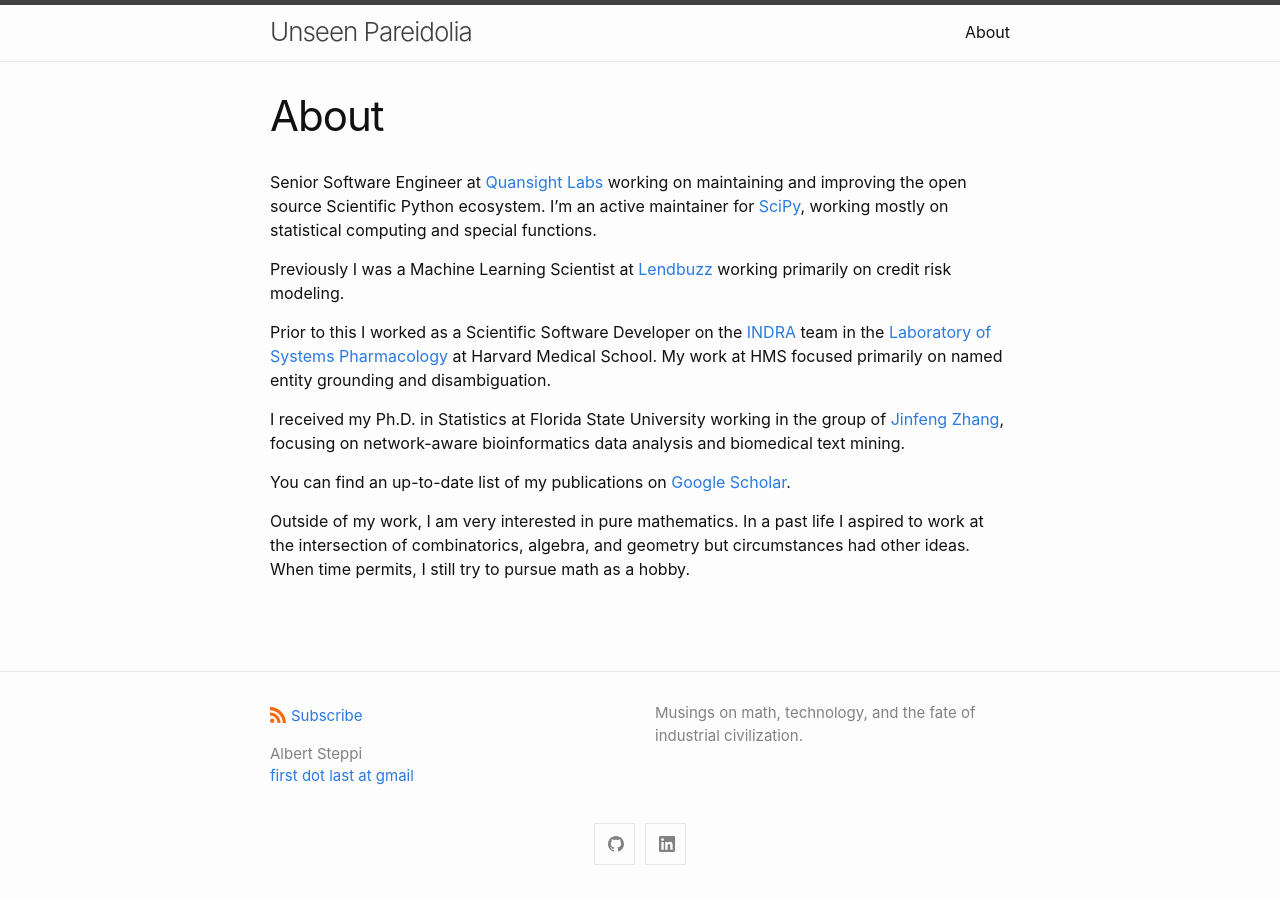
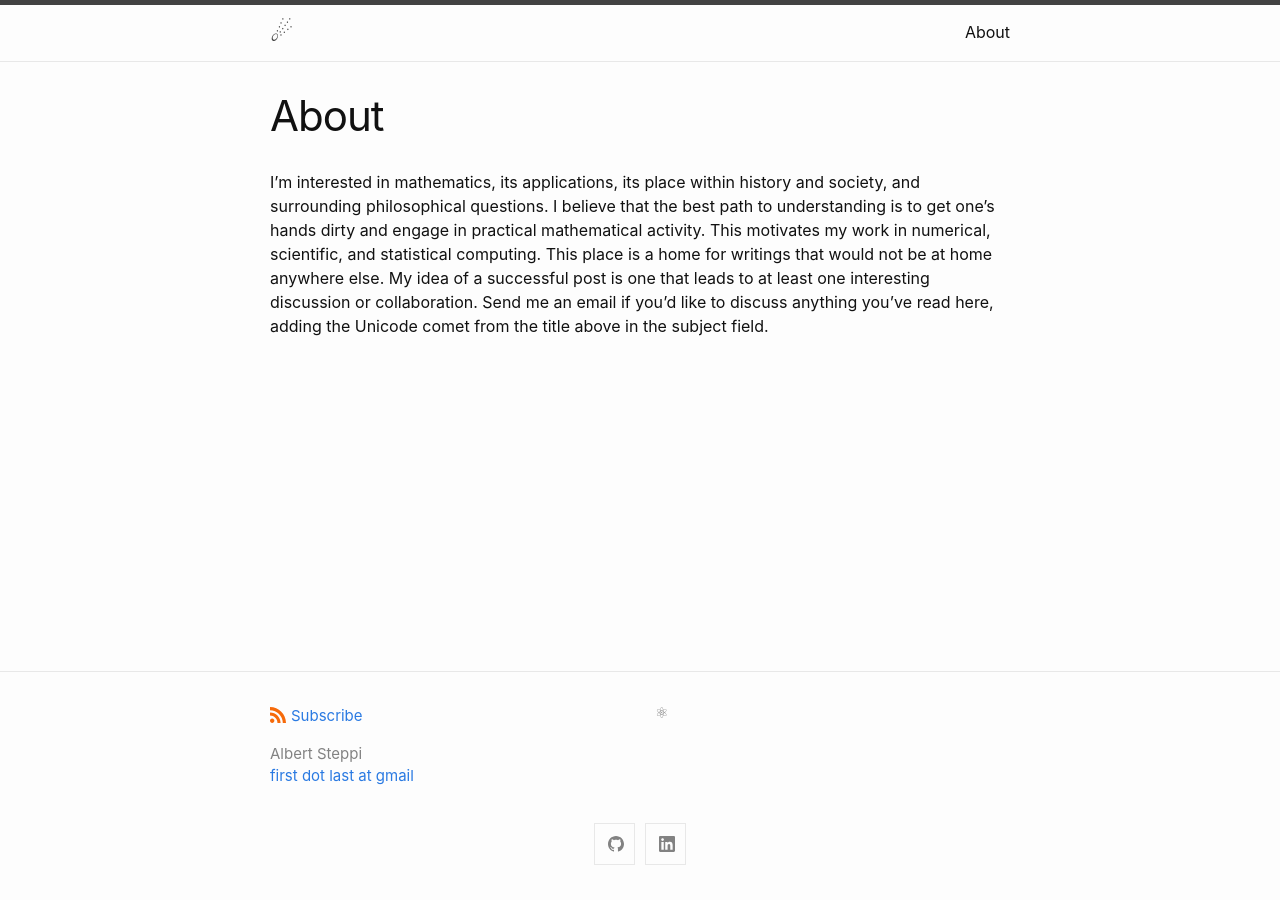
Before and after one commit to steppi/steppi.github.io, a Jekyll site: the page built from about.md, in a window 1280 px wide. Built offline with Jekyll 4.4.1, drawn with Linux system fonts in a browser that asks for light colours.

Commit message:
update about, title, and description

```diff
--- a/_config.yml
+++ b/_config.yml
@@ -1,9 +1,9 @@
-title: Unseen Pareidolia
+title: ☄
 author:
   name: Albert Steppi
   email: first dot last at gmail
 description: > # this means to ignore newlines until "show_excerpts:"
-  Musings on math, technology, and the fate of industrial civilization.
+  ⚛
 
 show_excerpts: false # set to true to show excerpts on the homepage
 
--- a/about.md
+++ b/about.md
@@ -4,27 +4,9 @@ title: About
 permalink: /about/
 ---
 
-Senior Software Engineer at [Quansight Labs](https://labs.quansight.org/) working on
-maintaining and improving the open source Scientific Python ecosystem. I'm an active
-maintainer for [SciPy](https://github.com/scipy/scipy/pulls?q=steppi), working mostly
-on statistical computing and special functions.
-
-Previously I was a Machine Learning Scientist at [Lendbuzz](https://lendbuzz.com/)
-working primarily on credit risk modeling.
-
-Prior to this I worked as a  Scientific Software Developer on the
-[INDRA](https://indralab.github.io) team in the
-[Laboratory of Systems Pharmacology](https://hits.harvard.edu/the-program/laboratory-of-systems-pharmacology/about/) at Harvard Medical School. My work at HMS focused
-primarily on named entity grounding and disambiguation.
-
-I received my Ph.D. in Statistics at
-Florida State University working in the group of [Jinfeng Zhang](https://ani.stat.fsu.edu/~jinfeng/),
-focusing on network-aware bioinformatics
-data analysis and biomedical text mining.
-
-You can find an up-to-date list of my publications on [Google Scholar](https://scholar.google.com/citations?user=_nbf9ZIAAAAJ&hl=en).
-
-Outside of my work, I am very interested in pure mathematics. In a past life
-I aspired to work at the intersection of combinatorics, algebra, and geometry
-but circumstances had other ideas. When time permits, I still try to pursue
-math as a hobby.
+I'm interested in mathematics, its applications, its place within history and society, and surrounding philosophical questions.
+I believe that the best path to understanding is to get one's hands dirty and engage in practical mathematical activity. This
+motivates my work in numerical, scientific, and statistical computing. This place is a home for writings that would not be at
+home anywhere else. My idea of a successful post is one that leads to at least one interesting discussion or collaboration.
+Send me an email if you'd like to discuss anything you've read here, adding the Unicode comet from the title above in the subject
+field.
```
